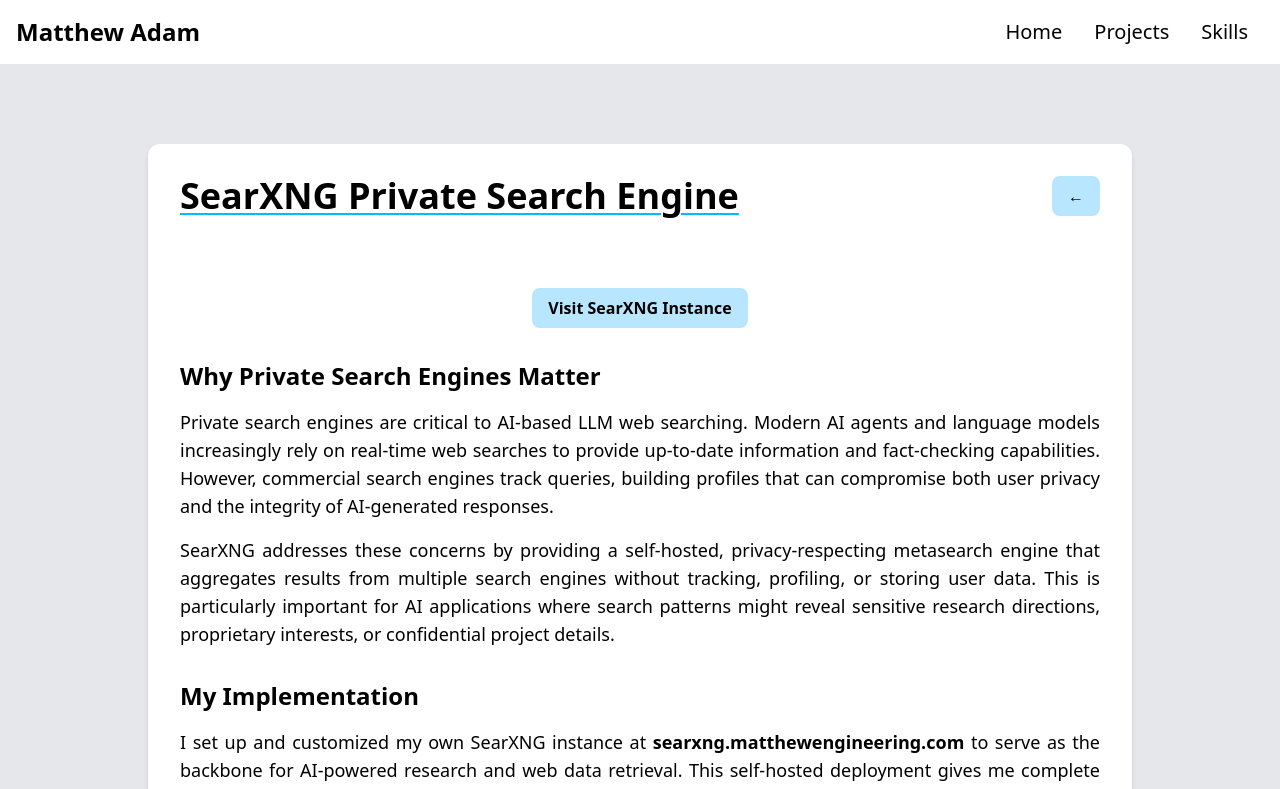
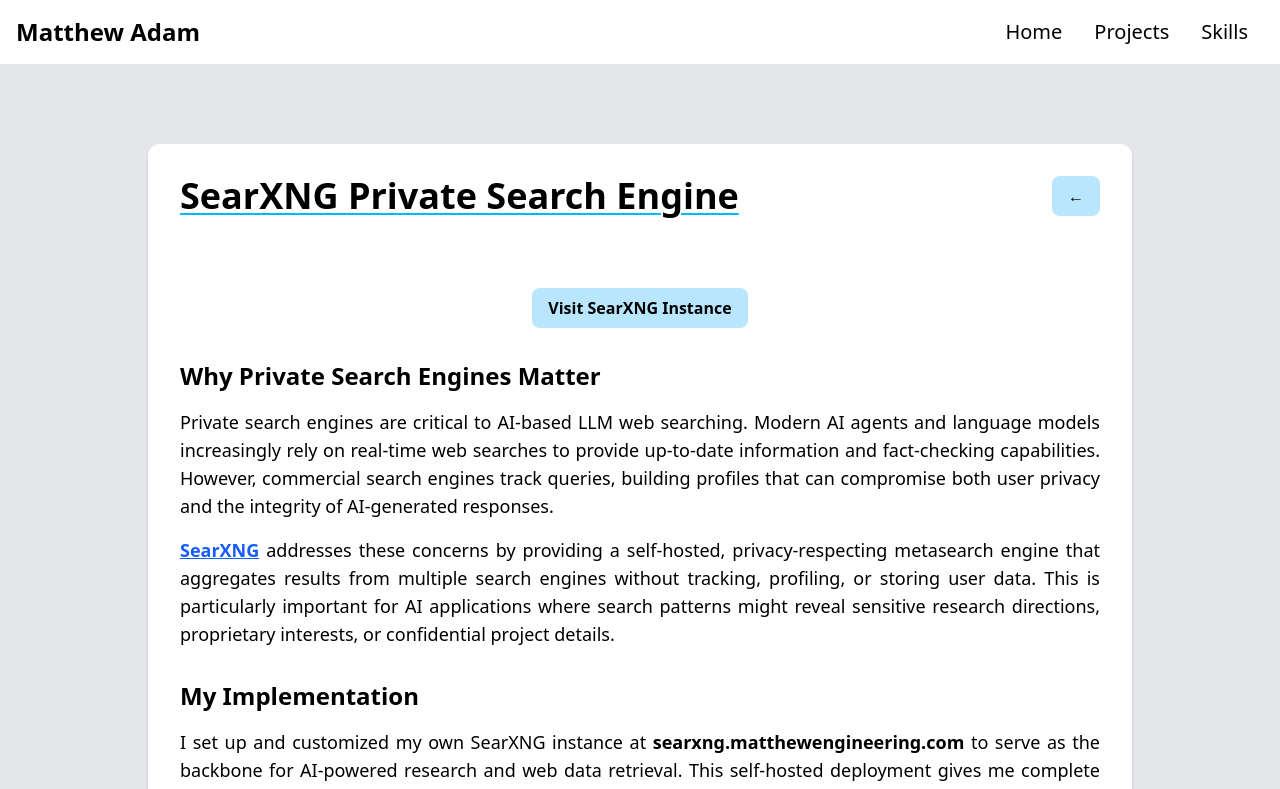
Before and after one commit to WebsiteMatthewEngineering/portfolio, a Next.js app in the folder portfolio/: page /projects/searxng in a window 1280 px wide. Shown: the top 789 px of the page. Built offline with nearby package versions, Linux system fonts and the light colour scheme.

Commit message:
Update page.tsx

```diff
--- a/portfolio/app/projects/searxng/page.tsx
+++ b/portfolio/app/projects/searxng/page.tsx
@@ -31,7 +31,7 @@
                     and the integrity of AI-generated responses.
                 </p>
                 <p className="text-text text-lg text-justify">
-                    SearXNG addresses these concerns by providing a self-hosted, privacy-respecting metasearch engine that
+                    <a href="https://en.wikipedia.org/wiki/Metasearch_engine" target="_blank" rel="noopener noreferrer" className="text-blue-600 hover:text-blue-800 underline font-semibold">SearXNG</a> addresses these concerns by providing a self-hosted, privacy-respecting metasearch engine that
                     aggregates results from multiple search engines without tracking, profiling, or storing user data. This is
                     particularly important for AI applications where search patterns might reveal sensitive research directions,
                     proprietary interests, or confidential project details.
```
